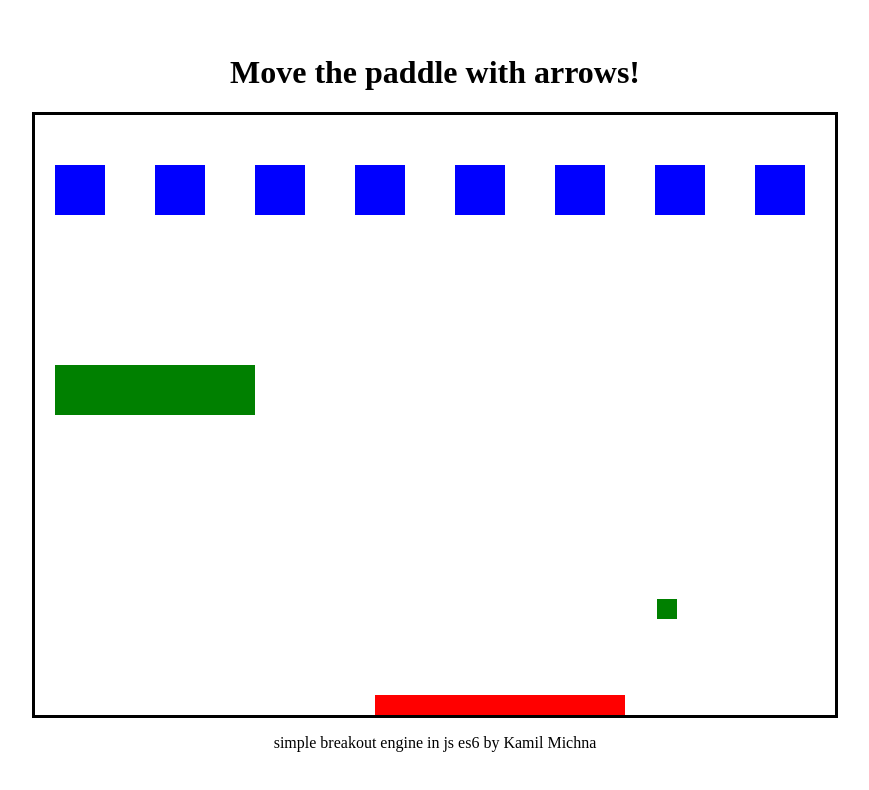
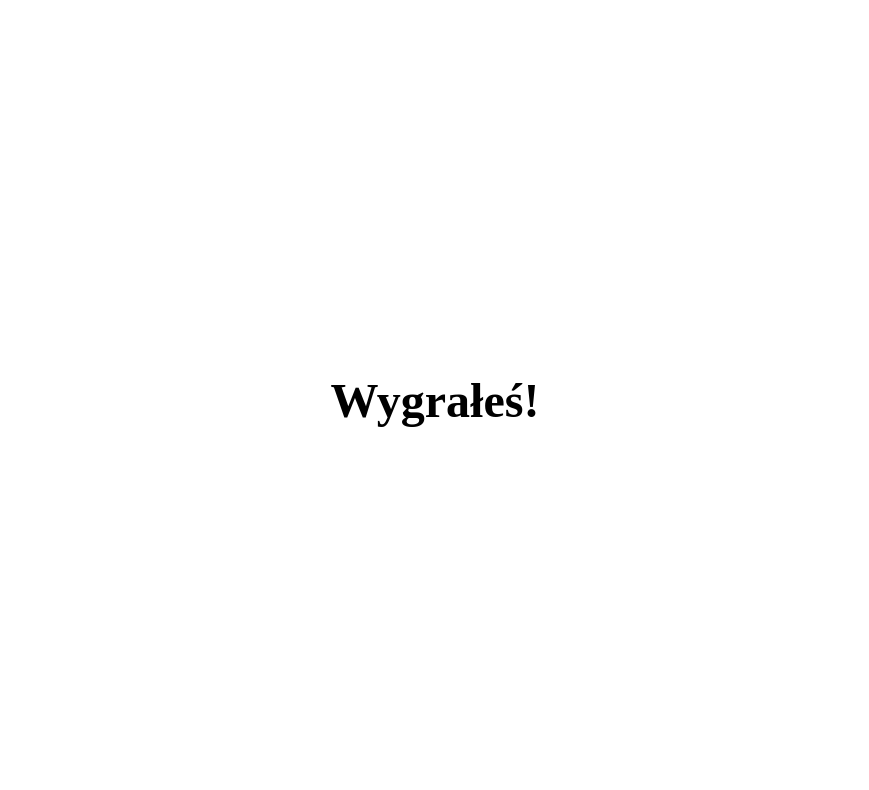
Before and after one commit to kamilmichna/jsbreakout, a website: page index.html in a window 1280 px wide. Shown: the whole page, without its empty margins (205-1074 px from the left). Drawn offline with Linux system fonts and the light colour scheme.

Commit message:
add points counter and win congratulations screen

```diff
--- a/breakoutjs.js
+++ b/breakoutjs.js
@@ -1,7 +1,11 @@
 const canva = document.getElementById('game_canvas')
 const canvas = canva.getContext('2d');
-
+const pointsContainer = document.getElementById('points');
 'use strict'
+let gameData = {
+    points: 0,
+    gameFinished: false,
+}
 class Elements {
     constructor(position_x, position_y, width, height, color) {
         this.width = width;
@@ -55,6 +59,7 @@
                 if (ball.position_y + ball.height >= this.position_y && ball.position_y <= this.position_y + this.height && ball.position_x >= this.position_x && ball.position_x <= this.position_x + this.width) {
                     ball.velocity_y *= -1;
                     this.display = false;
+                    gameData.points+=1;
 
                 }
 
@@ -112,16 +117,16 @@
 let objects = []; /*Array of all objects in game , kinematics and statics */
 let staticObjects = [
     /*Array of all static objects, such blocks, just use "new StaticElements(etc),"*/
-    new StaticElements(20, 50, 50, 50, 'blue'),
-    new StaticElements(120, 50, 50, 50, 'blue'),
-    new StaticElements(220, 50, 50, 50, 'blue'),
-    new StaticElements(320, 50, 50, 50, 'blue'),
-    new StaticElements(420, 50, 50, 50, 'blue'),
-    new StaticElements(520, 50, 50, 50, 'blue'),
-    new StaticElements(620, 50, 50, 50, 'blue'),
-    new StaticElements(720, 50, 50, 50, 'blue'),
-    new StaticElements(20, 150, 760, 50, 'green'),
-    new StaticElements(20, 250, 200, 50, 'green'),
+    //new StaticElements(20, 50, 50, 50, 'blue'),
+    //new StaticElements(120, 50, 50, 50, 'blue'),
+    //new StaticElements(220, 50, 50, 50, 'blue'),
+    //new StaticElements(320, 50, 50, 50, 'blue'),
+    //new StaticElements(420, 50, 50, 50, 'blue'),
+    //new StaticElements(520, 50, 50, 50, 'blue'),
+    //new StaticElements(620, 50, 50, 50, 'blue'),
+    //new StaticElements(720, 50, 50, 50, 'blue'),
+    //new StaticElements(20, 150, 760, 50, 'green'),
+    //new StaticElements(20, 250, 200, 50, 'green'),
     new StaticElements(320, 250, 200, 50, 'green'),
     new StaticElements(580, 250, 200, 50, 'green'),
 
@@ -132,9 +137,24 @@
 objects.push(ball);
 objects.push(...staticObjects)
 
-
+function checkIfGameIsDone(){
+    if (gameData.gameFinished === false){
+        let done = true;
+        staticObjects.map(el=>{
+            if (el.display === true){
+                done = false;
+            }
+        })
+        if (done === true){
+            gameData.gameFinished = true;
+            document.querySelector('.winModal').style.opacity="1";
+        }
+    }
+}
 function mainLoop() {
-    canvas.clearRect(0, 0, canva.width, canva.height)
+    canvas.clearRect(0, 0, canva.width, canva.height);
+    checkIfGameIsDone();
+    pointsContainer.textContent = `Liczba trafień: ${gameData.points}`;
     for (let x = 0; x < objects.length; x++) {
         if (objects[x].display != false) {
             canvas.fillStyle = objects[x].color;
--- a/index.html
+++ b/index.html
@@ -9,6 +9,8 @@
 </head>
 <body>
     <h1>Move the paddle with arrows!</h1>
+    <p id="points"></p>
+    <div class="winModal">Wygrałeś!</div>
     <canvas width="800" height="600" id='game_canvas'></canvas>
     <p>simple breakout engine in js es6 by Kamil Michna</p>
     <script src='breakoutjs.js'></script>
--- a/style.css
+++ b/style.css
@@ -11,3 +11,18 @@ body{
 canvas{
     border: 3px solid black;
 }
+.winModal{
+    opacity: 0;
+    position: absolute;
+    top: 0px;
+    left:0px;
+    width: 100vw;
+    height: 100vh;
+    background-color: white;
+    transition-duration: 1s;
+    display: flex;
+    justify-content: center;
+    align-items: center;
+    font-size: 3em;
+    font-weight: 900;
+}
```
